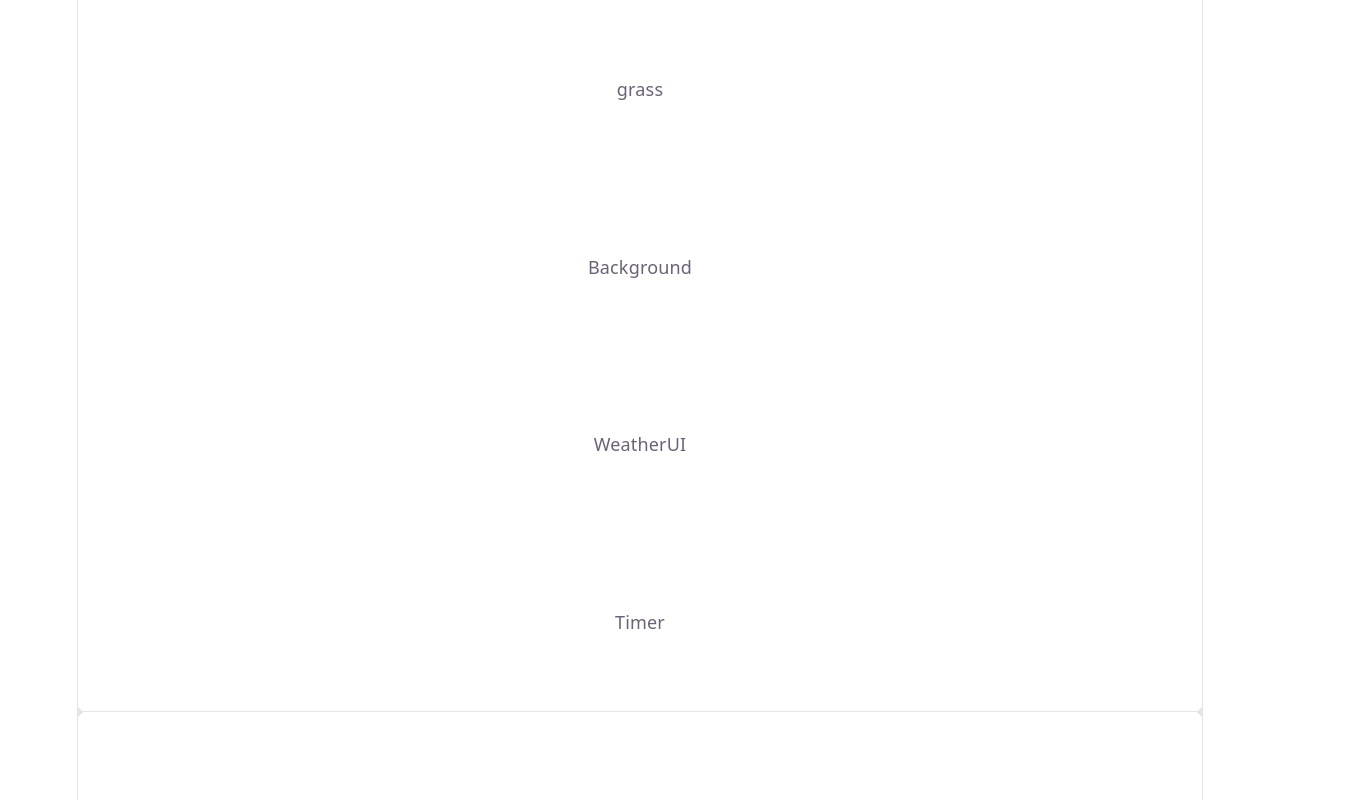
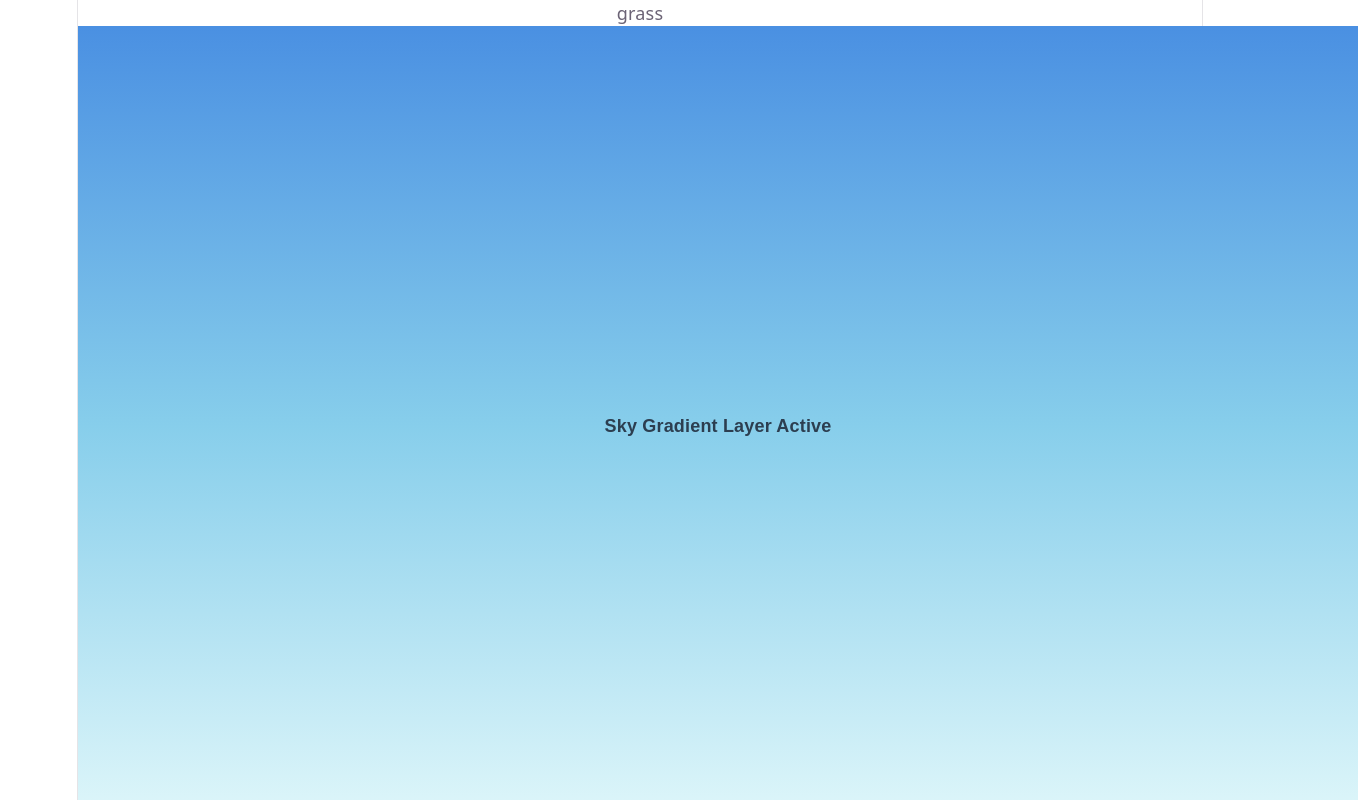
Before and after one commit to rylander925/engin1tr-website, a React (Vite) app: page / in a window 1280 px wide. Shown: the top 800 px of the page, 1358 px wide, since content can reach past the window. Built offline with nearby package versions, Linux system fonts and the light colour scheme.

Commit message:
All gradients updated along with default background

```diff
--- a/src/components/Body/Background/Background.css
+++ b/src/components/Body/Background/Background.css
@@ -0,0 +1,68 @@
+.sky-container {
+  width: 100vw;
+  height: 100vh;
+  margin: 0;
+  padding: 0;
+  overflow: hidden;
+  position: relative;
+
+  /* Default Fallback Background */
+  background: linear-gradient(
+    to bottom,
+    var(--sky-top, #4a90e2),
+    var(--sky-mid, #87ceeb),
+    var(--sky-bot, #e0f7fa)
+  );
+
+  /* Smooth crossfade for colors */
+  transition: --sky-top 2s ease, --sky-mid 2s ease, --sky-bot 2s ease;
+}
+
+@property --sky-top { syntax: '<color>'; inherits: false; initial-value: #4a90e2; }
+@property --sky-mid { syntax: '<color>'; inherits: false; initial-value: #87ceeb; }
+@property --sky-bot { syntax: '<color>'; inherits: false; initial-value: #e0f7fa; }
+
+/*
+  Gradient Variation Matrix:
+
+Daytime - Clear */
+.sky-container[data-time="day"][data-weather="clear"] {
+  --sky-top: #4a90e2;
+  --sky-mid: #87ceeb;
+  --sky-bot: #e0f7fa;
+}
+
+/* Daytime - Rain/Storm */
+.sky-container[data-time="day"][data-weather="storm"] {
+  --sky-top: #4a5568;
+  --sky-mid: #718096;
+  --sky-bot: #cbd5e0;
+}
+
+/* Nighttime - Clear */
+.sky-container[data-time="night"][data-weather="clear"] {
+  --sky-top: #0b132b;
+  --sky-mid: #1c2541;
+  --sky-bot: #3a506b;
+}
+
+/* Nighttime - Rain/Storm */
+.sky-container[data-time="night"][data-weather="storm"] {
+  --sky-top: #0f172a;
+  --sky-mid: #1e293b;
+  --sky-bot: #475569;
+}
+
+/* Sunset/Sunrise (Sunrise 5-7 AM / Sunset 5-7 PM) - Clear */
+.sky-container[data-time="golden-hour"][data-weather="clear"] {
+  --sky-top: #3b5998;
+  --sky-mid: #ef476f;
+  --sky-bot: #ffd166;
+}
+
+/* Sunset/Sunrise - Storm */
+.sky-container[data-time="golden-hour"][data-weather="storm"] {
+  --sky-top: #2d3748;
+  --sky-mid: #5a6578;
+  --sky-bot: #a0aec0;
+}
--- a/src/components/Body/Background/Background.jsx
+++ b/src/components/Body/Background/Background.jsx
@@ -3,8 +3,10 @@ import './Background.css'
 
 function Background() {
   return (
-    <section id="center">
-      <div>Background</div>
+    <section id="center" className="sky-container">
+      <div style={{ padding: '20px', color: '#2c3e50', fontFamily: 'sans-serif', fontWeight: 'bold' }}>
+        Sky Gradient Layer Active
+      </div>
     </section>
   )
 }
```
